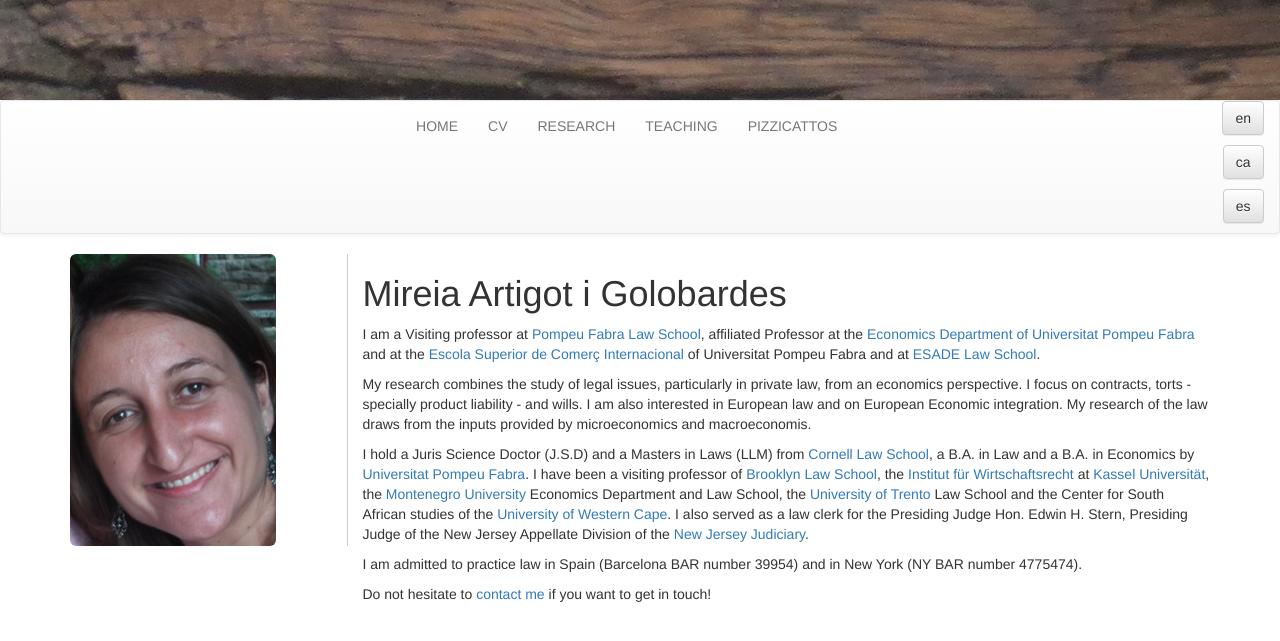
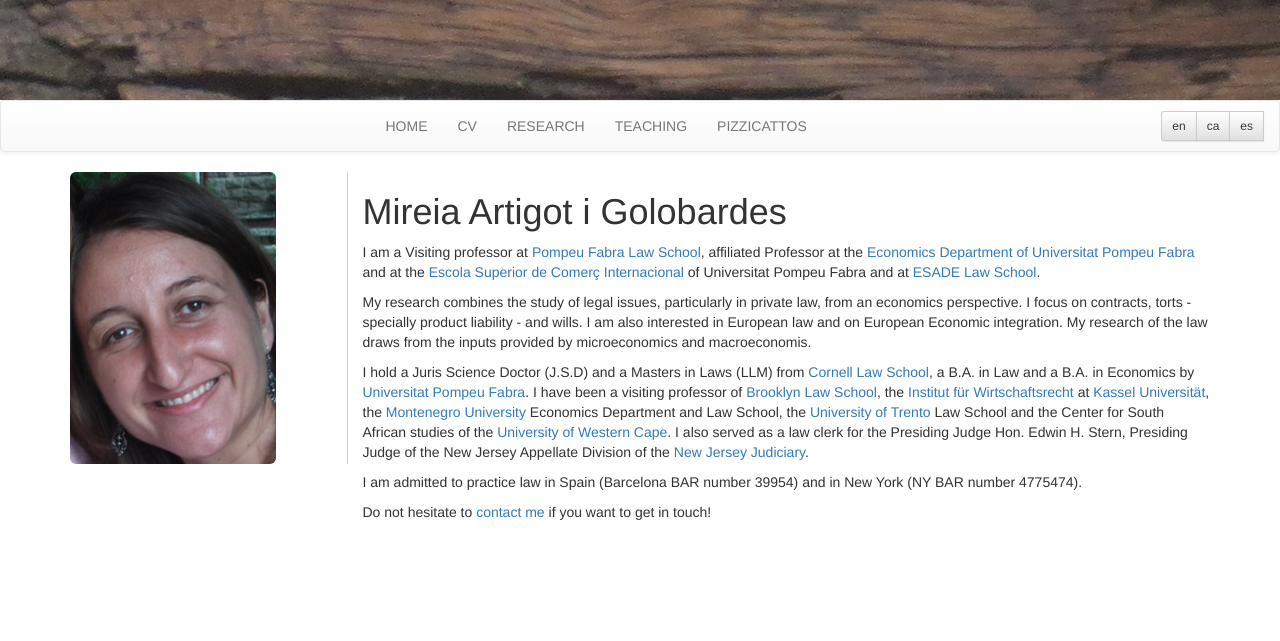
Before and after one commit to JohnPalmer/mireiaartigot, a Jekyll site: the page built from index.md, in a window 1280 px wide. Shown: the top 641 px of the page. Built offline with Jekyll 4.4.1, drawn with Linux system fonts in a browser that asks for light colours; nearby versions of some CDN libraries; our own code applies the rules of GitHub Pages for plain Markdown files.

Commit message:
Update navbar.html

```diff
--- a/_includes/navbar.html
+++ b/_includes/navbar.html
@@ -20,11 +20,12 @@
       <li{% if page.title == 'Pizzicattos' %} class="active"{% endif %}><a href="{{ site.url }}/pizzicattos/{{page.lang}}">{{ site.t[page.lang].random }}</a></li>
       </ul>
       <ul class="nav navbar-nav navbar-right">
-
+     <p>
       <div class="btn-group btn-group-sm" role="group" aria-label="...">
-        <p><a role="button" class="btn btn-default">en</a></p>
-        <p><a role="button" class="btn btn-default">ca</a></p>
-        <p><a role="button" class="btn btn-default">es</a></p>
+        <a role="button" class="btn btn-default">en</a>
+        <a role="button" class="btn btn-default">ca</a>
+        <a role="button" class="btn btn-default">es</a>
+        </p>
 </div>
 
       </ul>
```
